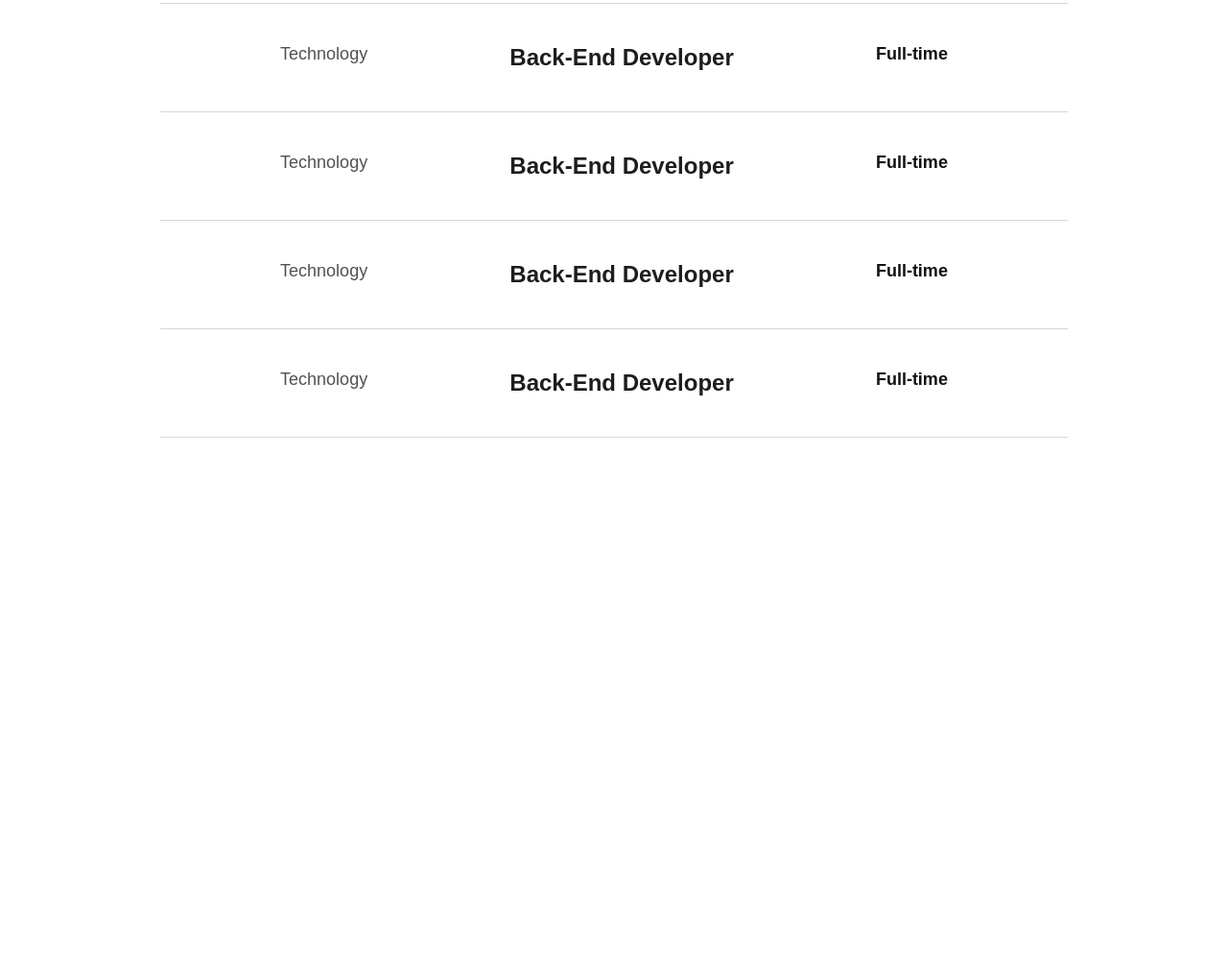
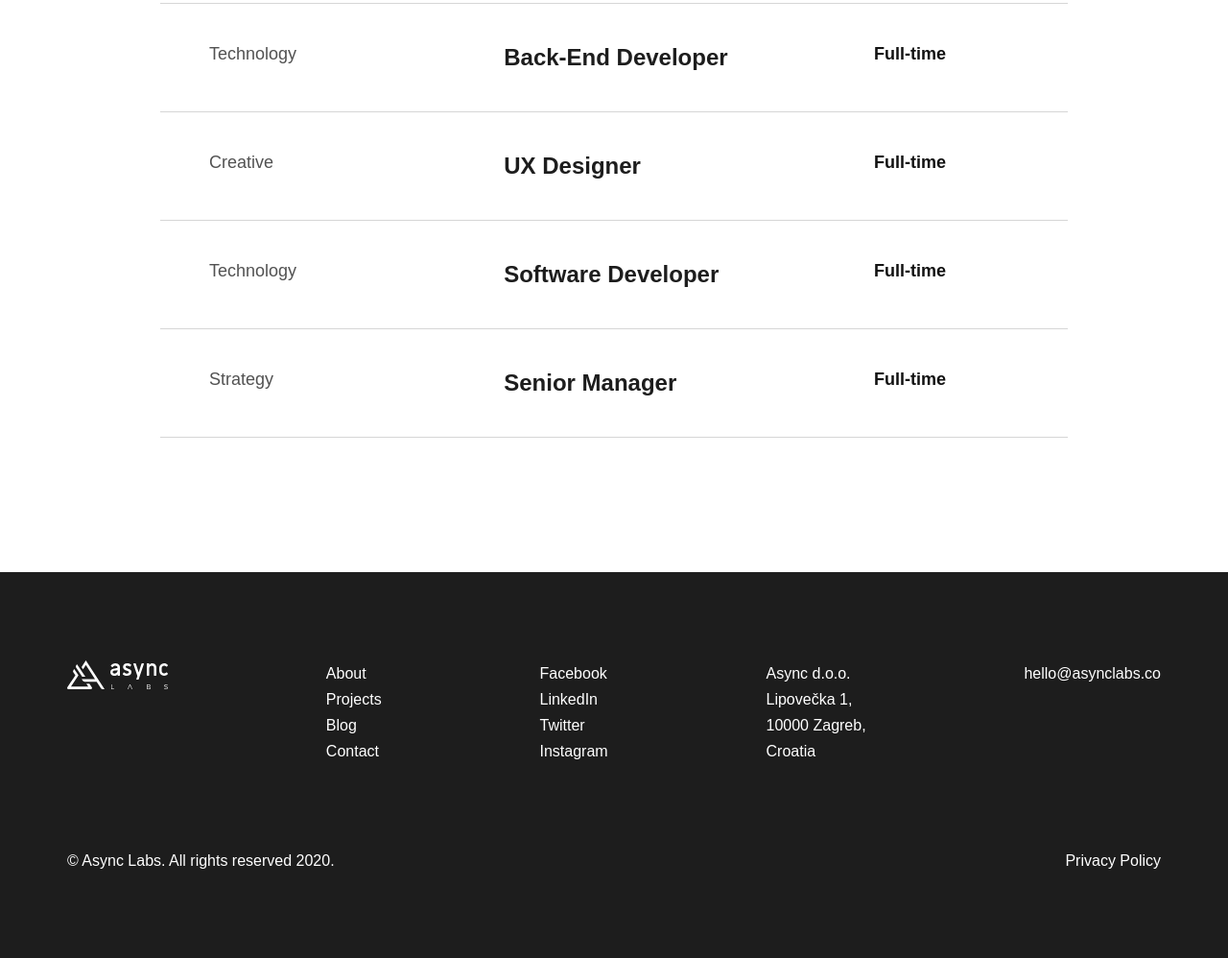
Before and after one commit to Munkiestar/Async-Labs--Project, a plain HTML site: page index.html in a window 1280 px wide. Shown: the part 1794-2792 px from the top of the page at 96% size. Before the commit the page ends 2330 px from the top, so only its background shows below. Drawn offline with Linux system fonts and the light colour scheme.

Commit message:
footer section

```diff
--- /dev/null
+++ b/app/scss/_footer.scss
@@ -0,0 +1,51 @@
+.footer {
+  max-width: $max-width;
+  width: 100%;
+  background-color: $primary-color;
+  color: #fff;
+  margin: 8.75rem auto 0;
+  padding: 5.75em 0;
+
+  .container {
+    display: flex;
+    text-align: center;
+    justify-content: space-between;
+  }
+
+  &-logo {
+    width: 6.5625rem;
+    height: 1.875rem;
+  }
+
+  &-info,
+  &-sociale,
+  &-navigation,
+  &-contact {
+    ul li {
+      text-align: left;
+      list-style-type: none;
+      line-height: 1.69;
+    }
+
+    a {
+      color: #fff;
+      text-decoration: none;
+      font-size: 1rem;
+    }
+  }
+
+  &-copyright {
+    width: 100%;
+    padding: 5.75em 0 0;
+
+    display: flex;
+    text-align: center;
+    justify-content: space-between;
+  }
+
+  &-privacy {
+    color: #fff;
+    text-decoration: none;
+    font-size: 1rem;
+  }
+}
--- a/app/scss/_globals.scss
+++ b/app/scss/_globals.scss
@@ -7,13 +7,15 @@
 
 body {
   width: 100%;
+  max-width: $max-width;
   font-family: $swansea, sans-serif;
   color: $primary-color;
+  margin: auto;
 }
 
 .container {
-  max-width: $max-width;
-  width: 100%;
+  width: $width;
+  max-width: 100%;
   margin: auto;
 }
 
--- a/app/scss/_positions.scss
+++ b/app/scss/_positions.scss
@@ -28,20 +28,35 @@
       }
 
       &-type {
+        width: 100%;
         color: $paragraph-color;
         font-size: 1.125rem;
+        text-align: left;
       }
 
       &-position {
+        width: 100%;
         color: $primary-color;
         font-size: 1.5rem;
         font-weight: bold;
+        text-align: left;
       }
 
       &-duration {
+        width: 50%;
         color: #121212;
         font-size: 1.125rem;
         font-weight: bold;
+        text-align: right;
+      }
+
+      &-arrow {
+        width: 12px;
+        height: 22px;
+        margin-left: 4rem;
+        color: #121212;
+        vertical-align: middle;
+        text-align: right;
       }
 
       &:hover {
--- a/app/scss/_variables.scss
+++ b/app/scss/_variables.scss
@@ -9,5 +9,6 @@ $paragraph-color: #525252;
 $border-color: #d6d6d6;
 
 // width
-$max-width: 71.25rem; //1140px
+$width: 71.25rem; //1140px
+$max-width: 85.375rem; //1366px
 $inner-width: 59.125rem; // 946px;
--- a/app/scss/style.scss
+++ b/app/scss/style.scss
@@ -4,3 +4,4 @@
 @import 'header';
 @import 'careers';
 @import 'positions';
+@import 'footer';
--- a/index.html
+++ b/index.html
@@ -70,38 +70,104 @@
                 Back-End Developer
               </div>
               <div class="positions-open-description-duration">Full-time</div>
+              <div class="div">
+                <img
+                  class="positions-open-description-arrow"
+                  src="./images/arrow-white.svg"
+                  alt=""
+                />
+              </div>
+            </a>
+            <a href="#" class="positions-open-description">
+              <div class="positions-open-description-type">Creative</div>
+              <div class="positions-open-description-position">UX Designer</div>
+              <div class="positions-open-description-duration">Full-time</div>
+              <img
+                class="positions-open-description-arrow"
+                src="./images/arrow-white.svg"
+                alt=""
+              />
             </a>
             <a href="#" class="positions-open-description">
               <div class="positions-open-description-type">Technology</div>
               <div class="positions-open-description-position">
-                Back-End Developer
+                Software Developer
               </div>
               <div class="positions-open-description-duration">Full-time</div>
+              <img
+                class="positions-open-description-arrow"
+                src="./images/arrow-white.svg"
+                alt=""
+              />
             </a>
             <a href="#" class="positions-open-description">
-              <div class="positions-open-description-type">Technology</div>
+              <div class="positions-open-description-type">Strategy</div>
               <div class="positions-open-description-position">
-                Back-End Developer
+                Senior Manager
               </div>
               <div class="positions-open-description-duration">Full-time</div>
-            </a>
-            <a href="#" class="positions-open-description">
-              <div class="positions-open-description-type">Technology</div>
-              <div class="positions-open-description-position">
-                Back-End Developer
-              </div>
-              <div class="positions-open-description-duration">Full-time</div>
+              <img
+                class="positions-open-description-arrow"
+                src="./images/arrow-white.svg"
+                alt=""
+              />
             </a>
           </div>
         </section>
       </div>
+    </div>
+    <!-- /* -------------------------------------------- */ -->
+    <!--  Footer  -->
 
-      <!-- /* -------------------------------------------- */ -->
-      <!--  Footer  -->
+    <footer class="footer">
+      <div class="container">
+        <div>
+          <a href="#"
+            ><img
+              class="footer-logo"
+              src="./images/logo-white.svg"
+              alt="logo image"
+          /></a>
+        </div>
+        <div class="footer-info">
+          <ul>
+            <li><a href="#">About</a></li>
+            <li><a href="#">Projects</a></li>
+            <li><a href="#">Blog</a></li>
+            <li><a href="#">Contact</a></li>
+          </ul>
+        </div>
+        <div class="footer-sociale">
+          <ul>
+            <li><a href="#">Facebook</a></li>
+            <li><a href="#">LinkedIn</a></li>
+            <li><a href="#">Twitter</a></li>
+            <li><a href="#">Instagram</a></li>
+          </ul>
+        </div>
+        <div class="footer-navigation">
+          <ul>
+            <li>Async d.o.o.</li>
+            <li>Lipovečka 1,</li>
+            <li>10000 Zagreb,</li>
+            <li>Croatia</li>
+          </ul>
+        </div>
+        <div class="footer-contact">
+          <ul>
+            <li>
+              <a href="mailto: hello@asynclabs.co">hello@asynclabs.co</a>
+            </li>
+          </ul>
+        </div>
+      </div>
 
-      <section class="footer">
-
-      </section>
-    </div>
+      <div class="container">
+        <section class="footer-copyright">
+          <div>&copy; Async Labs. All rights reserved 2020.</div>
+          <a href="#" class="footer-privacy">Privacy Policy</a>
+        </section>
+      </div>
+    </footer>
   </body>
 </html>
```
Also changed, not shown: dist/style.css, images/arrow-white.svg (added), images/logo-white.svg (added), 1 other file.
